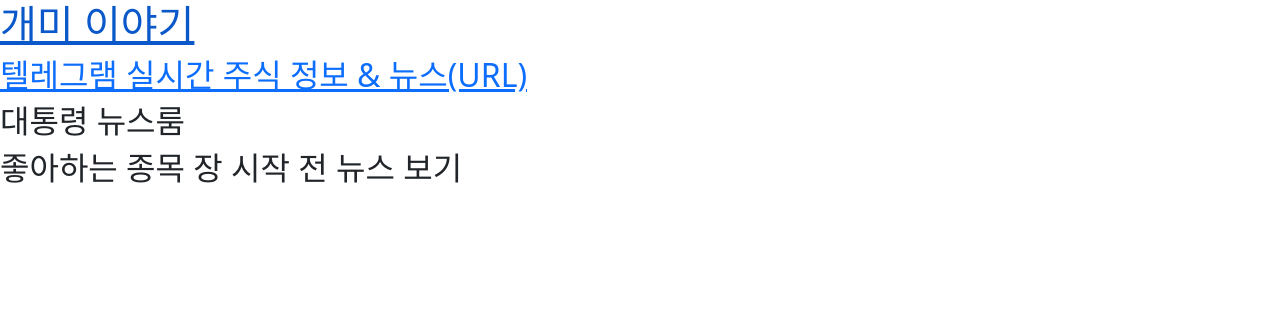
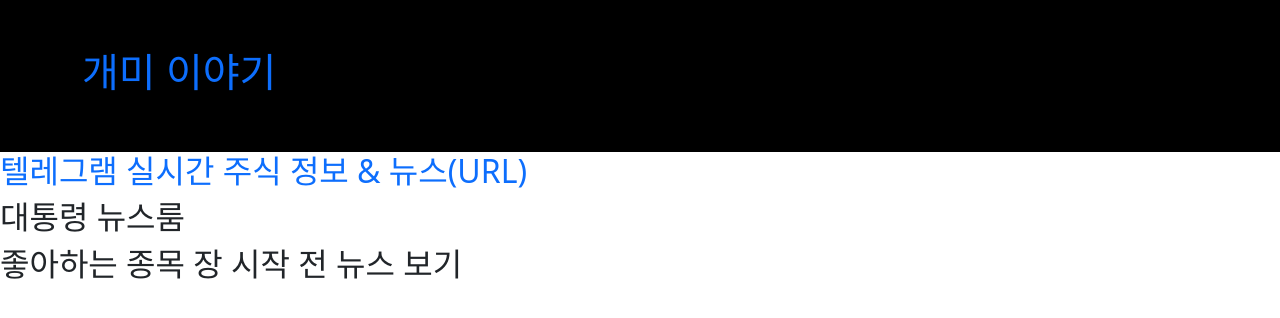
Before and after one commit to 2044smile/stock, a Django app: template stock/templates/stock/index.html in a window 1280 px wide. Shown: the top 318 px of the page. Run offline with Django 4.2, Linux system fonts and the light colour scheme; the template is opened without the code that fills it, so the values that code supplies are empty.

Commit message:
refactor: bootstrap remove 'a tag' underline

```diff
--- a/stock/templates/stock/index.html
+++ b/stock/templates/stock/index.html
@@ -1,11 +1,13 @@
 {% extends 'base.html' %}
 {% load static %}
 {% block header %}
-<div class="stock-title">
-    <h1><a href="{% url 'index' %}">개미 이야기</a></h1>
-</div>
+<header class="bg-black p-5">
+    <div class="container">
+        <h1><a href="{% url 'index' %}" class="text-decoration-none">개미 이야기</a></h1>
+    </div>
+</header>
 <nav class="stock-sub-title">
-    <h2><a href="{% url 'stock_list' %}">텔레그램 실시간 주식 정보 & 뉴스(URL)</a></h2>
+    <h2><a href="{% url 'stock_list' %}" class="text-decoration-none">텔레그램 실시간 주식 정보 & 뉴스(URL)</a></h2>
     <h2>대통령 뉴스룸</h2>
     <h2>좋아하는 종목 장 시작 전 뉴스 보기</h2>
 </nav>
--- a/stock/templates/stock/stock_list.html
+++ b/stock/templates/stock/stock_list.html
@@ -3,7 +3,7 @@
 {% block header %}
 <header>
     <div class="stock-title container">
-        <h1><a href="{% url 'index' %}">개미 이야기</a></h1>
+        <h1><a href="{% url 'index' %}" class="text-decoration-none">개미 이야기</a></h1>
     </div>
 </header>
 {% endblock %}
@@ -12,7 +12,7 @@
     <h1>텔레그램 실시간 뉴스 정보</h1>
     {% for stock in stock_list %}
         <h3>
-            <a href="{{ stock.url }}">{{ stock.title }}</a>
+            <a href="{{ stock.url }}" class="text-decoration-none">{{ stock.title }}</a>
             <br>{{ stock.date|date:"Y년 m월 d일 H시 i분"}}
         </h3>
     {% endfor %}
```
